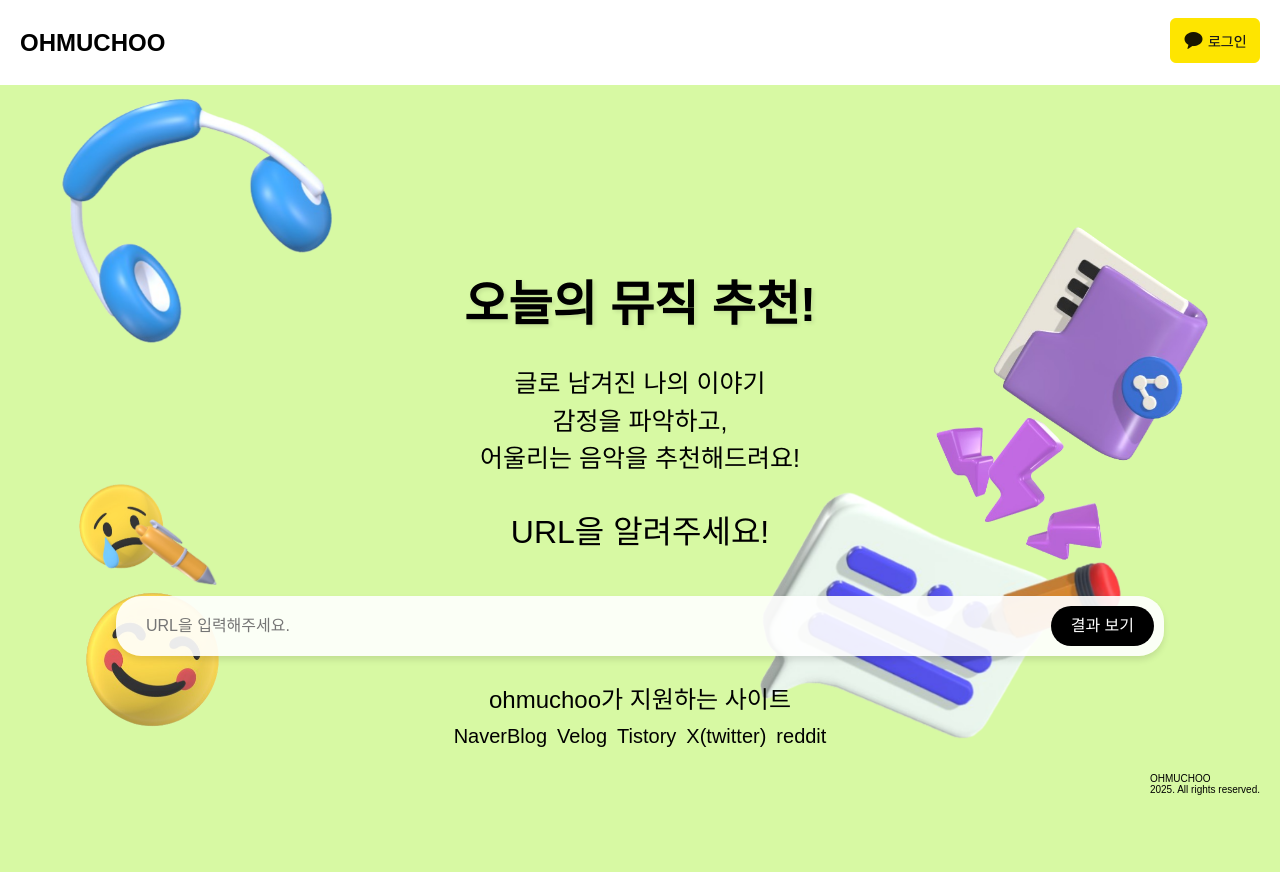
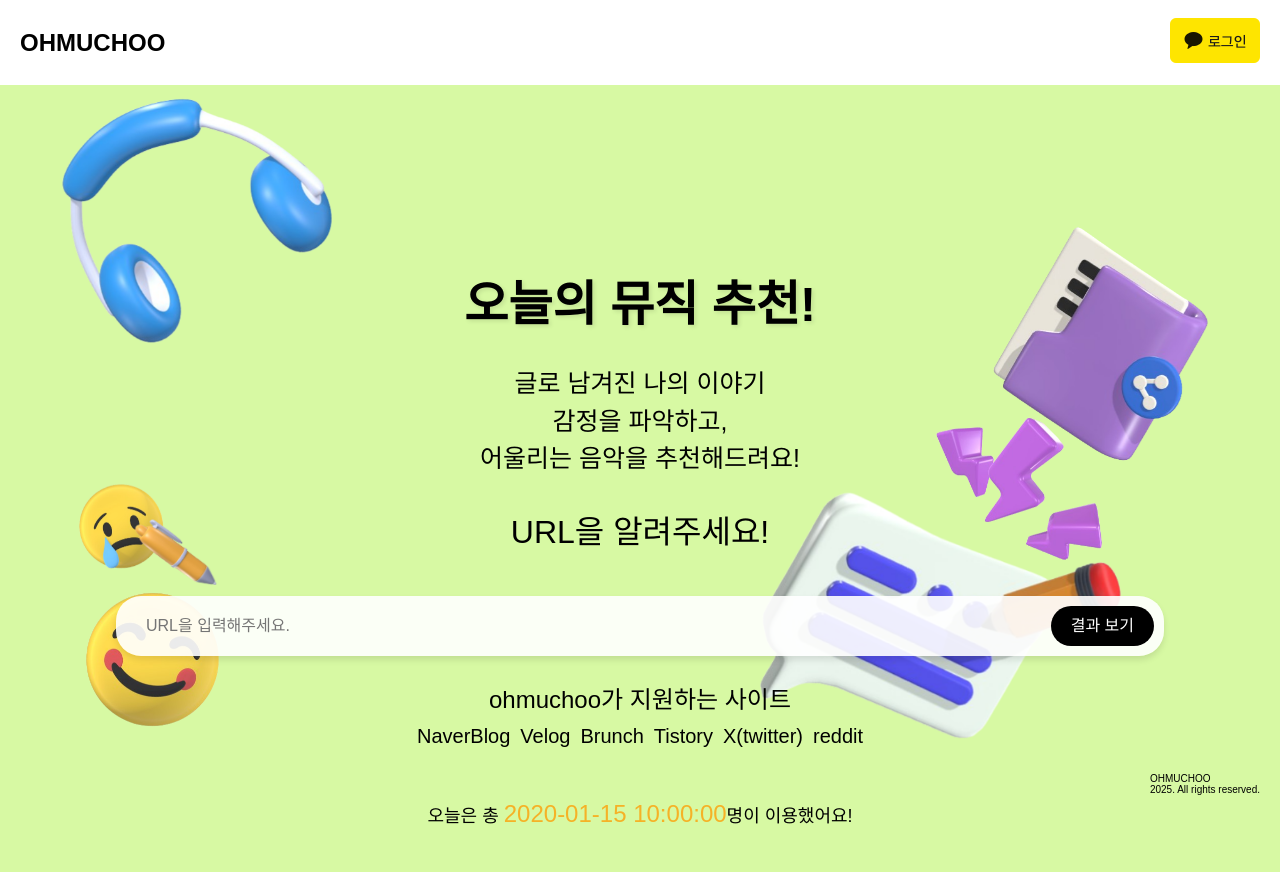
Before and after one commit to AIX-oneTeam/ohmyuchu, a FastAPI app: template app/templates/index.html in a window 1280 px wide. Before the commit the page ends 795 px from the top, so only its background shows below. Run offline with FastAPI, Linux system fonts and the light colour scheme; the template is opened without the code that fills it: most values are stand-ins (such as "Sample title", 1, 10 or a date in 2020); some web fonts are replaced.

Commit message:
index페이지 총 유저수 카운트 구현

```diff
--- a/app/main.py
+++ b/app/main.py
@@ -1,5 +1,5 @@
 from typing import Union
-from services.day_count_service import save_day_count
+from services.day_count_service import print_day_count, save_day_count
 from services.emotion_service import analyze_emotion
 from fastapi import FastAPI, Form, Request, HTTPException, Body
 from contextlib import asynccontextmanager
@@ -41,7 +41,8 @@ app.include_router(kakao_router, prefix="/auth/kakao")
 # 메인 페이지
 @app.get("/", response_class=HTMLResponse)
 async def read_root(request: Request):
-    return templates.TemplateResponse("index.html", {"request": request})
+    count_data = await print_day_count()
+    return templates.TemplateResponse("index.html", {"request": request, "count_data": count_data})
 
 @app.post("/v1/models/summary")
 async def summarization(request: Request, url: str = Form(...)):
--- a/app/static/style_index.css
+++ b/app/static/style_index.css
@@ -229,6 +229,24 @@ li{
       gap:10px;
 }
 
+.counting{
+  font-size: 18px;
+  padding: 24px;
+  display: flex;
+  flex-direction: column;
+  align-items: center;
+}
+
+.blue{
+    font-size:24px;
+    color: #E26928;
+}
+
+.red{
+    font-size:24px;
+    color: #F5B227;
+}
+
 @keyframes float {
   0% {
     transform: translateY(0px);
@@ -305,10 +323,12 @@ li{
       background-color: rgba(255, 255, 255, 0.7);
    }
 
-   .sites > p{
+
+}
+@media (max-width: 600px){
+  .sites > p{
       font-size: 20px;
    }
-
 
    .site-list{
       font-size: 16px;
--- a/app/templates/index.html
+++ b/app/templates/index.html
@@ -75,10 +75,22 @@
         <ul class="site-list">
           <li>NaverBlog</li>
           <li>Velog</li>
+          <li>Brunch</li>
           <li>Tistory</li>
           <li>X(twitter)</li>
           <li>reddit</li>
         </ul>
+      </div>
+
+      <div class="counting">
+        <p>
+          총
+          <span class="blue">{{count_data.total_count}}</span>명이 이용했어요!
+        </p>
+        <p>
+          오늘은 총
+          <span class="red">{{count_data.today_count}}</span>명이 이용했어요!
+        </p>
       </div>
     </main>
 
```
Also changed, not shown: app/services/day_count_service.py (+13 -8 lines).
